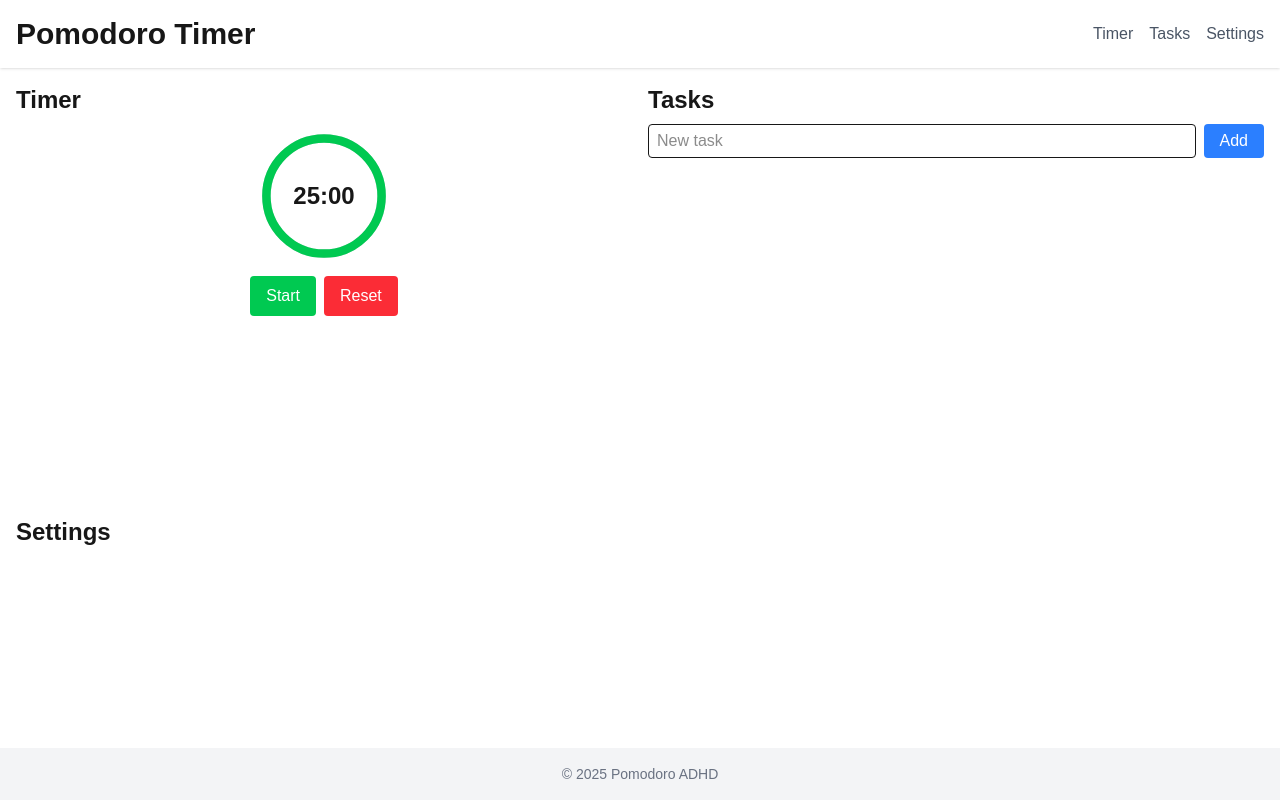
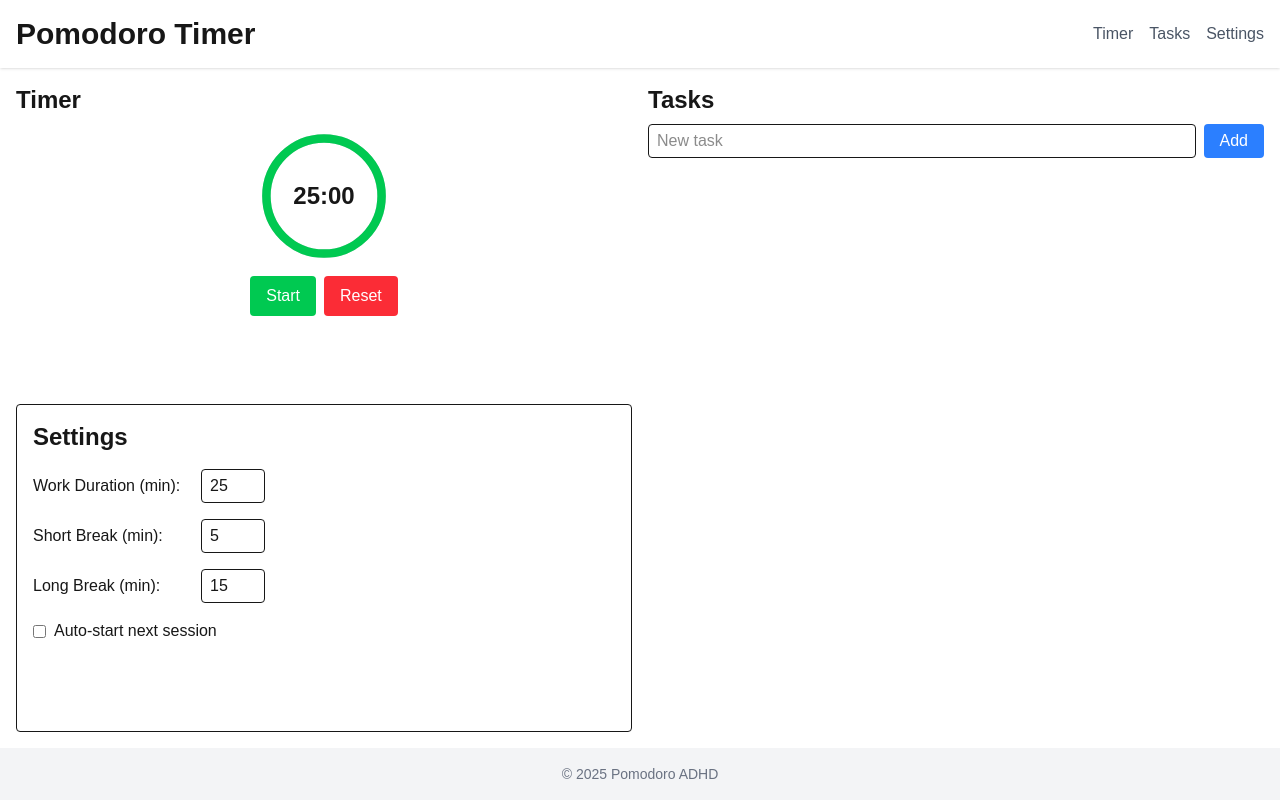
Before and after one commit to JBrady/Pomodoro-Timer, a Next.js app: page / in a window 1280 px wide. Built offline with nearby package versions, Linux system fonts and the light colour scheme.

Commit message:
feat: add Settings UI with controls for durations and auto-start

```diff
--- a/components/Settings.tsx
+++ b/components/Settings.tsx
@@ -1,14 +1,71 @@
+"use client";
 import React from 'react';
 
-interface SettingsProps {}
+interface SettingsProps {
+  workDuration: number;
+  setWorkDuration: (n: number) => void;
+  shortBreak: number;
+  setShortBreak: (n: number) => void;
+  longBreak: number;
+  setLongBreak: (n: number) => void;
+  autoStart: boolean;
+  setAutoStart: (b: boolean) => void;
+}
 
-const Settings: React.FC<SettingsProps> = () => {
-  // TODO: implement settings UI
-  return (
-    <div className="settings">
-      <h2 className="text-2xl font-bold">Settings</h2>
+const Settings: React.FC<SettingsProps> = ({
+  workDuration,
+  setWorkDuration,
+  shortBreak,
+  setShortBreak,
+  longBreak,
+  setLongBreak,
+  autoStart,
+  setAutoStart,
+}) => (
+  <div className="settings p-4 border rounded">
+    <h2 className="text-2xl font-bold mb-4">Settings</h2>
+    <div className="space-y-4">
+      <div className="flex items-center space-x-2">
+        <label className="w-40">Work Duration (min):</label>
+        <input
+          type="number"
+          min={1}
+          value={workDuration}
+          onChange={e => setWorkDuration(Number(e.target.value))}
+          className="border rounded px-2 py-1 w-16"
+        />
+      </div>
+      <div className="flex items-center space-x-2">
+        <label className="w-40">Short Break (min):</label>
+        <input
+          type="number"
+          min={1}
+          value={shortBreak}
+          onChange={e => setShortBreak(Number(e.target.value))}
+          className="border rounded px-2 py-1 w-16"
+        />
+      </div>
+      <div className="flex items-center space-x-2">
+        <label className="w-40">Long Break (min):</label>
+        <input
+          type="number"
+          min={1}
+          value={longBreak}
+          onChange={e => setLongBreak(Number(e.target.value))}
+          className="border rounded px-2 py-1 w-16"
+        />
+      </div>
+      <div className="flex items-center space-x-2">
+        <input
+          type="checkbox"
+          checked={autoStart}
+          id="autoStart"
+          onChange={e => setAutoStart(e.target.checked)}
+        />
+        <label htmlFor="autoStart">Auto-start next session</label>
+      </div>
     </div>
-  );
-};
+  </div>
+);
 
 export default Settings;
--- a/src/app/page.tsx
+++ b/src/app/page.tsx
@@ -1,8 +1,15 @@
+"use client";
+import React, { useState } from 'react';
 import Timer from '../../components/Timer';
 import TaskList from '../../components/TaskList';
 import Settings from '../../components/Settings';
 
 export default function Home() {
+  const [workDuration, setWorkDuration] = useState(25);
+  const [shortBreak, setShortBreak] = useState(5);
+  const [longBreak, setLongBreak] = useState(15);
+  const [autoStart, setAutoStart] = useState(false);
+
   return (
     <div className="min-h-screen flex flex-col">
       <header className="bg-white shadow">
@@ -18,9 +25,18 @@ export default function Home() {
         </div>
       </header>
       <main className="container mx-auto p-4 flex-grow grid grid-cols-1 md:grid-cols-2 gap-4">
-        <Timer />
+        <Timer initialMinutes={workDuration} />
         <TaskList />
-        <Settings />
+        <Settings
+          workDuration={workDuration}
+          setWorkDuration={setWorkDuration}
+          shortBreak={shortBreak}
+          setShortBreak={setShortBreak}
+          longBreak={longBreak}
+          setLongBreak={setLongBreak}
+          autoStart={autoStart}
+          setAutoStart={setAutoStart}
+        />
       </main>
       <footer className="bg-gray-100">
         <div className="container mx-auto p-4 text-center text-sm text-gray-500">
```
